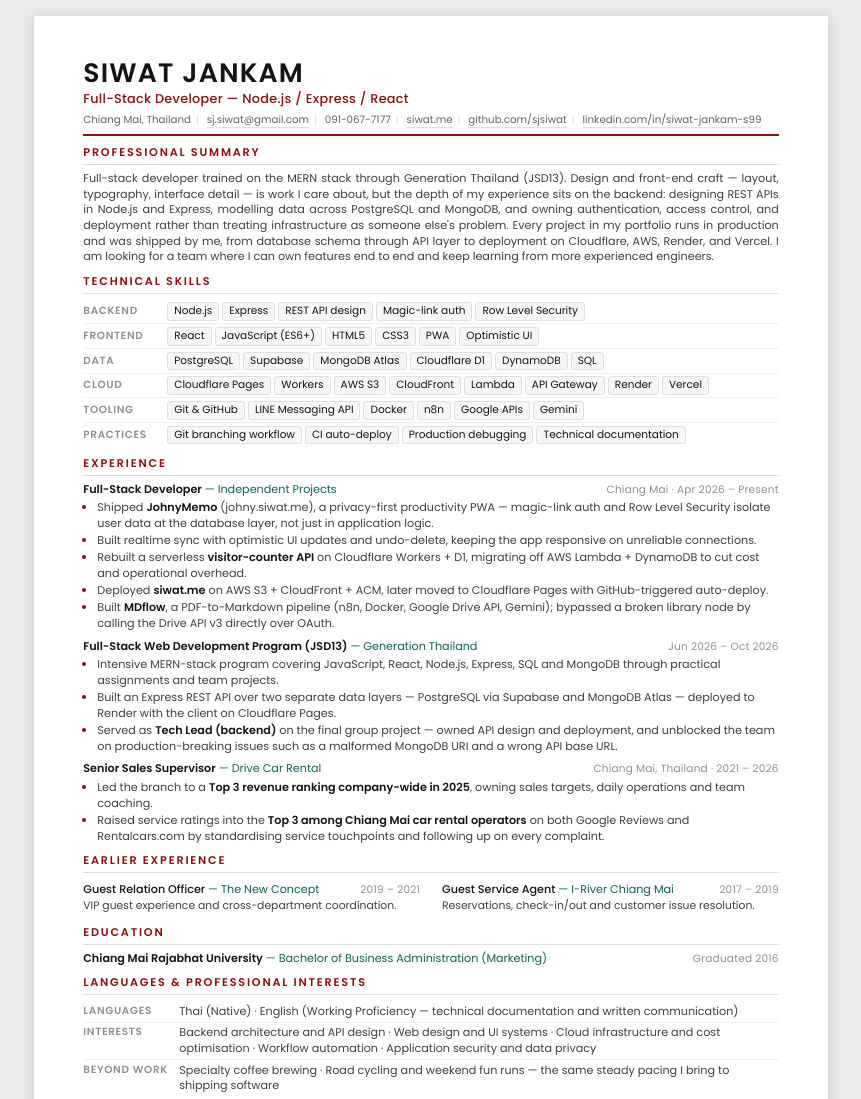
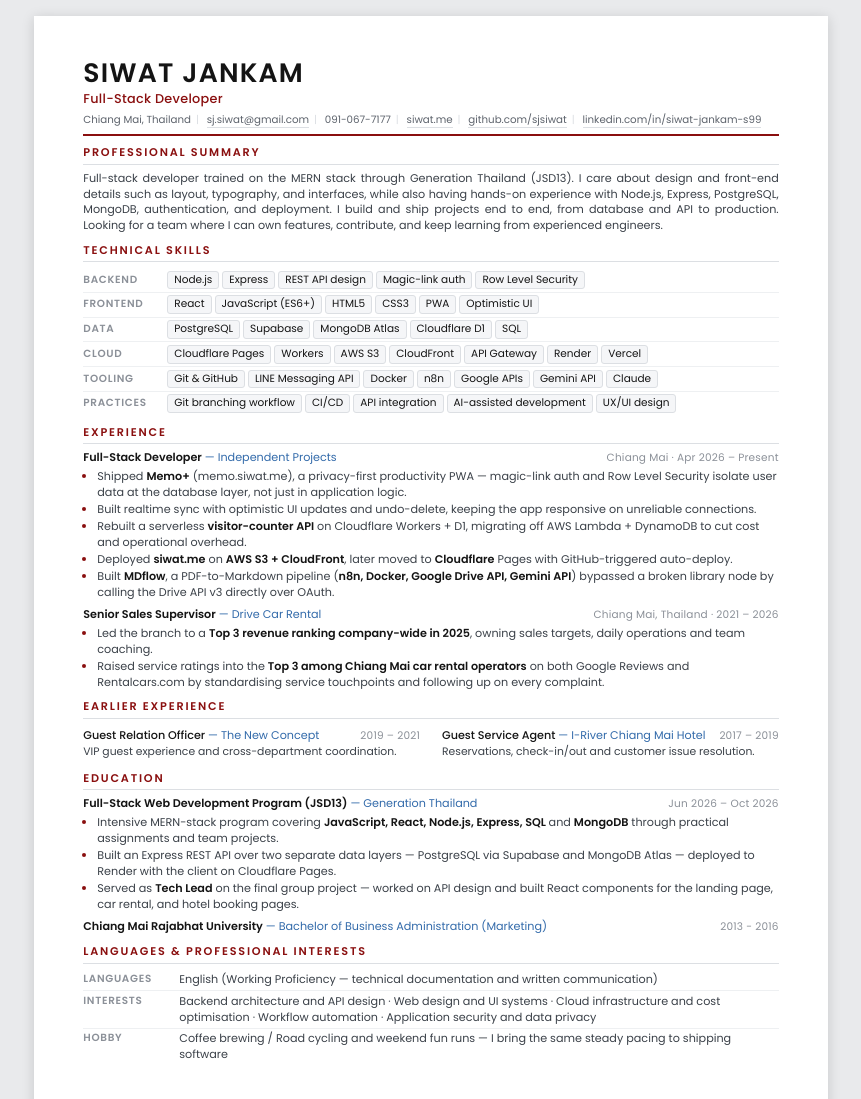
Before and after one commit to sjsiwat/HTML, a plain HTML site: page resume.html in a window 1280 px wide. Shown: the top 1099 px of the page, without its empty margins (209-1070 px from the left). Drawn offline with Linux system fonts and the light colour scheme.

Commit message:
update resume

```diff
--- a/resume.html
+++ b/resume.html
@@ -1,5 +1,6 @@
 <!DOCTYPE html>
 <html lang="en">
+
 <head>
   <meta charset="UTF-8">
   <meta name="viewport" content="width=device-width,initial-scale=1">
@@ -8,125 +9,297 @@
   <link rel="preconnect" href="https://fonts.gstatic.com" crossorigin>
   <link href="https://fonts.googleapis.com/css2?family=Poppins:wght@300;400;500;600;700&display=swap" rel="stylesheet">
   <style>
-  :root{
-    --ink:#141414;
-    --body:#3a4048;
-    --muted:#5c626b;
-    --faint:#8b9098;
-    --rule:#dcdfe3;
-    --chip:#f5f6f8;
-    --accent:#8a0f0f;
-    --org:#0f6157;
+    :root {
+      --ink: #141414;
+      --body: #3a4048;
+      --muted: #5c626b;
+      --faint: #8b9098;
+      --rule: #dcdfe3;
+      --chip: #f5f6f8;
+      --accent: #8a0f0f;
+      --org: #326aaa;
     }
-  *{box-sizing:border-box}
-  html,body{margin:0;padding:0}
-  body{
-    font-family:"Poppins","Helvetica Neue",Arial,sans-serif;
-    font-weight:400;
-    color:var(--ink);
-    font-size:8.4pt;
-    line-height:1.4;
-    background:#e9eaec;
-    -webkit-font-smoothing:antialiased;
+
+    * {
+      box-sizing: border-box
     }
-  .page{
-    width:210mm;
-    min-height:297mm;
-    margin:16px auto;
-    padding:11mm 13mm;
-    background:#fff;
-    box-shadow:0 2px 12px rgba(0,0,0,.15);
+
+    html,
+    body {
+      margin: 0;
+      padding: 0
+    }
+
+    body {
+      font-family: "Poppins", "Helvetica Neue", Arial, sans-serif;
+      font-weight: 400;
+      color: var(--ink);
+      font-size: 8.4pt;
+      line-height: 1.4;
+      background: #e9eaec;
+      -webkit-font-smoothing: antialiased;
+    }
+
+    .page {
+      width: 210mm;
+      min-height: 297mm;
+      margin: 16px auto;
+      padding: 11mm 13mm;
+      background: #fff;
+      box-shadow: 0 2px 12px rgba(0, 0, 0, .15);
     }
 
     /* ---------- header ---------- */
-  header{border-bottom:2px solid var(--accent);padding-bottom:7px;margin-bottom:9px}
-  h1{margin:0;font-size:20pt;font-weight:600;letter-spacing:1.2px;line-height:1.1}
-  .role{margin:3px 0 5px;font-size:9.6pt;color:var(--accent);font-weight:500;letter-spacing:.3px}
-  .contact{font-size:7.7pt;color:var(--muted);font-weight:400;white-space:nowrap}
-  .contact a{color:var(--muted);text-decoration:none;border-bottom:1px solid var(--rule);white-space:nowrap}
-  .sep{margin:0 5px;color:var(--rule)}
+    header {
+      border-bottom: 2px solid var(--accent);
+      padding-bottom: 7px;
+      margin-bottom: 9px
+    }
+
+    h1 {
+      margin: 0;
+      font-size: 20pt;
+      font-weight: 600;
+      letter-spacing: 1.2px;
+      line-height: 1.1
+    }
+
+    .role {
+      margin: 3px 0 5px;
+      font-size: 9.6pt;
+      color: var(--accent);
+      font-weight: 500;
+      letter-spacing: .3px
+    }
+
+    .contact {
+      font-size: 7.7pt;
+      color: var(--muted);
+      font-weight: 400;
+      white-space: nowrap
+    }
+
+    .contact a {
+      color: var(--muted);
+      text-decoration: none;
+      border-bottom: 1px solid var(--rule);
+      white-space: nowrap
+    }
+
+    .sep {
+      margin: 0 5px;
+      color: var(--rule)
+    }
 
     /* ---------- sections ---------- */
-  section{margin-top:9px}
-  h2{
-    margin:0 0 6px;
-    font-size:8.4pt;
-    font-weight:600;
-    letter-spacing:1.8px;
-    text-transform:uppercase;
-    color:var(--accent);
-    border-bottom:1px solid var(--rule);
-    padding-bottom:3px;
+    section {
+      margin-top: 9px
     }
-  p{margin:0}
-  .summary{text-align:justify;font-weight:400;color:var(--body)}
+
+    h2 {
+      margin: 0 0 6px;
+      font-size: 8.4pt;
+      font-weight: 600;
+      letter-spacing: 1.8px;
+      text-transform: uppercase;
+      color: var(--accent);
+      border-bottom: 1px solid var(--rule);
+      padding-bottom: 3px;
+    }
+
+    p {
+      margin: 0
+    }
+
+    .summary {
+      text-align: justify;
+      font-weight: 400;
+      color: var(--body)
+    }
 
     /* ---------- skills ---------- */
-  .skill-row{display:flex;align-items:flex-start;gap:10px;padding:2.5px 0}
-  .skill-row + .skill-row{border-top:1px solid #eef0f2}
-  .skill-row .label{
-    flex:0 0 74px;
-    font-size:7.8pt;
-    font-weight:600;
-    letter-spacing:.7px;
-    text-transform:uppercase;
-    color:var(--faint);
-    padding-top:2px;
+    .skill-row {
+      display: flex;
+      align-items: flex-start;
+      gap: 10px;
+      padding: 2.5px 0
     }
-  .chips{display:flex;flex-wrap:wrap;gap:3px}
-  .chip{
-    border:1px solid var(--rule);
-    background:var(--chip);
-    border-radius:3px;
-    padding:1px 6px;
-    font-size:7.9pt;
-    font-weight:400;
-    white-space:nowrap;
+
+    .skill-row+.skill-row {
+      border-top: 1px solid #eef0f2
+    }
+
+    .skill-row .label {
+      flex: 0 0 74px;
+      font-size: 7.8pt;
+      font-weight: 600;
+      letter-spacing: .7px;
+      text-transform: uppercase;
+      color: var(--faint);
+      padding-top: 2px;
+    }
+
+    .chips {
+      display: flex;
+      flex-wrap: wrap;
+      gap: 3px
+    }
+
+    .chip {
+      border: 1px solid var(--rule);
+      background: var(--chip);
+      border-radius: 3px;
+      padding: 1px 6px;
+      font-size: 7.9pt;
+      font-weight: 400;
+      white-space: nowrap;
     }
 
     /* ---------- entries ---------- */
-  .entry{margin-bottom:7px}
-  .entry:last-child{margin-bottom:0}
-  .line{display:flex;justify-content:space-between;align-items:baseline;gap:12px}
-  .title{font-weight:600}
-  .org{color:var(--org);font-weight:400}
-  .meta{color:var(--faint);font-size:7.9pt;font-weight:400;white-space:nowrap;letter-spacing:.2px}
-  ul{margin:3px 0 0;padding-left:14px}
-  li{margin-bottom:1.5px;font-weight:400;color:var(--body)}
-  li::marker{color:var(--accent)}
-  b,strong{font-weight:600;color:var(--ink)}
+    .entry {
+      margin-bottom: 7px
+    }
+
+    .entry:last-child {
+      margin-bottom: 0
+    }
+
+    .line {
+      display: flex;
+      justify-content: space-between;
+      align-items: baseline;
+      gap: 12px
+    }
+
+    .title {
+      font-weight: 600
+    }
+
+    .org {
+      color: var(--org);
+      font-weight: 400
+    }
+
+    .meta {
+      color: var(--faint);
+      font-size: 7.9pt;
+      font-weight: 400;
+      white-space: nowrap;
+      letter-spacing: .2px
+    }
+
+    ul {
+      margin: 3px 0 0;
+      padding-left: 14px
+    }
+
+    li {
+      margin-bottom: 1.5px;
+      font-weight: 400;
+      color: var(--body)
+    }
+
+    li::marker {
+      color: var(--accent)
+    }
+
+    b,
+    strong {
+      font-weight: 600;
+      color: var(--ink)
+    }
 
     /* ---------- earlier experience ---------- */
-  .earlier{display:grid;grid-template-columns:1fr 1fr;gap:0 22px}
-  .earlier .item{padding:3px 0}
-  .earlier .role-line{display:flex;justify-content:space-between;align-items:baseline;gap:8px}
-  .earlier .who{font-weight:500}
-  .earlier .desc{color:var(--body);font-weight:400;font-size:8.1pt}
+    .earlier {
+      display: grid;
+      grid-template-columns: 1fr 1fr;
+      gap: 0 22px
+    }
+
+    .earlier .item {
+      padding: 3px 0
+    }
+
+    .earlier .role-line {
+      display: flex;
+      justify-content: space-between;
+      align-items: baseline;
+      gap: 8px
+    }
+
+    .earlier .who {
+      font-weight: 500
+    }
+
+    .earlier .desc {
+      color: var(--body);
+      font-weight: 400;
+      font-size: 8.1pt
+    }
 
     /* ---------- footer info ---------- */
-  .info{display:flex;gap:10px;padding:2.5px 0}
-  .info + .info{border-top:1px solid #eef0f2}
-  .info .label{
-    flex:0 0 86px;font-size:7.8pt;font-weight:600;letter-spacing:.7px;
-    text-transform:uppercase;color:var(--faint);white-space:nowrap
+    .info {
+      display: flex;
+      gap: 10px;
+      padding: 2.5px 0
     }
-  .info span:last-child{font-weight:400;color:var(--body)}
 
-  @media print{
-    @page{size:A4;margin:0}
-    body{background:#fff}
-    .page{width:auto;min-height:0;margin:0;padding:11mm 13mm;box-shadow:none}
-    a{color:inherit}
-    .chip{background:var(--chip)!important;-webkit-print-color-adjust:exact;print-color-adjust:exact}
+    .info+.info {
+      border-top: 1px solid #eef0f2
+    }
+
+    .info .label {
+      flex: 0 0 86px;
+      font-size: 7.8pt;
+      font-weight: 600;
+      letter-spacing: .7px;
+      text-transform: uppercase;
+      color: var(--faint);
+      white-space: nowrap
+    }
+
+    .info span:last-child {
+      font-weight: 400;
+      color: var(--body)
+    }
+
+    @media print {
+      @page {
+        size: A4;
+        margin: 0
+      }
+
+      body {
+        background: #fff
+      }
+
+      .page {
+        width: auto;
+        min-height: 0;
+        margin: 0;
+        padding: 11mm 13mm;
+        box-shadow: none
+      }
+
+      a {
+        color: inherit
+      }
+
+      .chip {
+        background: var(--chip) !important;
+        -webkit-print-color-adjust: exact;
+        print-color-adjust: exact
+      }
     }
   </style>
 </head>
+
 <body>
   <div class="page">
 
     <header>
       <h1>SIWAT JANKAM</h1>
-    <div class="role">Full-Stack Developer — Node.js / Express / React</div>
+      <div class="role">Full-Stack Developer</div>
       <div class="contact">
         Chiang Mai, Thailand<span class="sep">|</span>
         <a href="mailto:sj.siwat@gmail.com">sj.siwat@gmail.com</a><span class="sep">|</span>
@@ -139,7 +312,11 @@
 
     <section>
       <h2>Professional Summary</h2>
-    <p class="summary">Full-stack developer trained on the MERN stack through Generation Thailand (JSD13). Design and front-end craft — layout, typography, interface detail — is work I care about, but the depth of my experience sits on the backend: designing REST APIs in Node.js and Express, modelling data across PostgreSQL and MongoDB, and owning authentication, access control, and deployment rather than treating infrastructure as someone else's problem. Every project in my portfolio runs in production and was shipped by me, from database schema through API layer to deployment on Cloudflare, AWS, Render, and Vercel. I am looking for a team where I can own features end to end and keep learning from more experienced engineers.</p>
+      <p class="summary">Full-stack developer trained on the MERN stack through Generation Thailand (JSD13). I care
+        about design and front-end details such as layout, typography, and interfaces, while also having hands-on
+        experience with Node.js, Express, PostgreSQL, MongoDB, authentication, and deployment. I build and ship projects
+        end to end, from database and API to production. Looking for a team where I can own features, contribute, and
+        keep learning from experienced engineers.</p>
     </section>
 
     <section>
@@ -162,29 +339,32 @@
         <div class="label">Data</div>
         <div class="chips">
           <span class="chip">PostgreSQL</span><span class="chip">Supabase</span><span class="chip">MongoDB Atlas</span>
-        <span class="chip">Cloudflare D1</span><span class="chip">DynamoDB</span><span class="chip">SQL</span>
+          <span class="chip">Cloudflare D1</span><span class="chip">SQL</span>
         </div>
       </div>
       <div class="skill-row">
         <div class="label">Cloud</div>
         <div class="chips">
           <span class="chip">Cloudflare Pages</span><span class="chip">Workers</span><span class="chip">AWS S3</span>
-        <span class="chip">CloudFront</span><span class="chip">Lambda</span><span class="chip">API Gateway</span>
+          <span class="chip">CloudFront</span><span class="chip">API Gateway</span>
           <span class="chip">Render</span><span class="chip">Vercel</span>
         </div>
       </div>
       <div class="skill-row">
         <div class="label">Tooling</div>
         <div class="chips">
-        <span class="chip">Git &amp; GitHub</span><span class="chip">LINE Messaging API</span><span class="chip">Docker</span>
-        <span class="chip">n8n</span><span class="chip">Google APIs</span><span class="chip">Gemini</span>
+          <span class="chip">Git &amp; GitHub</span><span class="chip">LINE Messaging API</span><span
+            class="chip">Docker</span>
+          <span class="chip">n8n</span><span class="chip">Google APIs</span><span class="chip">Gemini API</span><span
+            class="chip">Claude</span>
         </div>
       </div>
       <div class="skill-row">
         <div class="label">Practices</div>
         <div class="chips">
-        <span class="chip">Git branching workflow</span><span class="chip">CI auto-deploy</span>
-        <span class="chip">Production debugging</span><span class="chip">Technical documentation</span>
+          <span class="chip">Git branching workflow</span><span class="chip">CI/CD</span>
+          <span class="chip">API integration</span><span class="chip">AI-assisted development</span><span
+            class="chip">UX/UI design</span>
         </div>
       </div>
     </section>
@@ -198,23 +378,16 @@
           <span class="meta">Chiang Mai · Apr 2026 – Present</span>
         </div>
         <ul>
-        <li>Shipped <b>JohnyMemo</b> (johny.siwat.me), a privacy-first productivity PWA — magic-link auth and Row Level Security isolate user data at the database layer, not just in application logic.</li>
-        <li>Built realtime sync with optimistic UI updates and undo-delete, keeping the app responsive on unreliable connections.</li>
-        <li>Rebuilt a serverless <b>visitor-counter API</b> on Cloudflare Workers + D1, migrating off AWS Lambda + DynamoDB to cut cost and operational overhead.</li>
-        <li>Deployed <b>siwat.me</b> on AWS S3 + CloudFront + ACM, later moved to Cloudflare Pages with GitHub-triggered auto-deploy.</li>
-        <li>Built <b>MDflow</b>, a PDF-to-Markdown pipeline (n8n, Docker, Google Drive API, Gemini); bypassed a broken library node by calling the Drive API v3 directly over OAuth.</li>
-      </ul>
-    </div>
-
-    <div class="entry">
-      <div class="line">
-        <span><span class="title">Full-Stack Web Development Program (JSD13)</span> <span class="org">— Generation Thailand</span></span>
-        <span class="meta">Jun 2026 – Oct 2026</span>
-      </div>
-      <ul>
-        <li>Intensive MERN-stack program covering JavaScript, React, Node.js, Express, SQL and MongoDB through practical assignments and team projects.</li>
-        <li>Built an Express REST API over two separate data layers — PostgreSQL via Supabase and MongoDB Atlas — deployed to Render with the client on Cloudflare Pages.</li>
-        <li>Served as <b>Tech Lead (backend)</b> on the final group project — owned API design and deployment, and unblocked the team on production-breaking issues such as a malformed MongoDB URI and a wrong API base URL.</li>
+          <li>Shipped <b>Memo+</b> (memo.siwat.me), a privacy-first productivity PWA — magic-link auth and Row
+            Level Security isolate user data at the database layer, not just in application logic.</li>
+          <li>Built realtime sync with optimistic UI updates and undo-delete, keeping the app responsive on unreliable
+            connections.</li>
+          <li>Rebuilt a serverless <b>visitor-counter API</b> on Cloudflare Workers + D1, migrating off AWS Lambda +
+            DynamoDB to cut cost and operational overhead.</li>
+          <li>Deployed <b>siwat.me</b> on <b>AWS S3 + CloudFront</b>, later moved to <b>Cloudflare</b> Pages with
+            GitHub-triggered auto-deploy.</li>
+          <li>Built <b>MDflow</b>, a PDF-to-Markdown pipeline (<b>n8n, Docker, Google Drive API, Gemini API</b>)
+            bypassed a broken library node by calling the Drive API v3 directly over OAuth.</li>
         </ul>
       </div>
 
@@ -224,8 +397,10 @@
           <span class="meta">Chiang Mai, Thailand · 2021 – 2026</span>
         </div>
         <ul>
-        <li>Led the branch to a <b>Top 3 revenue ranking company-wide in 2025</b>, owning sales targets, daily operations and team coaching.</li>
-        <li>Raised service ratings into the <b>Top 3 among Chiang Mai car rental operators</b> on both Google Reviews and Rentalcars.com by standardising service touchpoints and following up on every complaint.</li>
+          <li>Led the branch to a <b>Top 3 revenue ranking company-wide in 2025</b>, owning sales targets, daily
+            operations and team coaching.</li>
+          <li>Raised service ratings into the <b>Top 3 among Chiang Mai car rental operators</b> on both Google Reviews
+            and Rentalcars.com by standardising service touchpoints and following up on every complaint.</li>
         </ul>
       </div>
     </section>
@@ -242,7 +417,7 @@
         </div>
         <div class="item">
           <div class="role-line">
-          <span class="who">Guest Service Agent <span class="org">— I-River Chiang Mai</span></span>
+            <span class="who">Guest Service Agent <span class="org">— I-River Chiang Mai Hotel</span></span>
             <span class="meta">2017 – 2019</span>
           </div>
           <div class="desc">Reservations, check-in/out and customer issue resolution.</div>
@@ -252,9 +427,29 @@
 
     <section>
       <h2>Education</h2>
+      <div class="entry">
         <div class="line">
-      <span><span class="title">Chiang Mai Rajabhat University</span> <span class="org">— Bachelor of Business Administration (Marketing)</span></span>
-      <span class="meta">Graduated 2016</span>
+          <span><span class="title">Full-Stack Web Development Program (JSD13)</span> <span class="org">— Generation
+              Thailand</span></span>
+          <span class="meta">Jun 2026 – Oct 2026</span>
+        </div>
+        <ul>
+          <li>Intensive MERN-stack program covering <b>JavaScript, React, Node.js, Express, SQL </b>and <b>MongoDB</b>
+            through
+            practical assignments and team projects.</li>
+          <li>Built an Express REST API over two separate data layers — PostgreSQL via Supabase and MongoDB Atlas —
+            deployed to Render with the client on Cloudflare Pages.</li>
+          <li>Served as <b>Tech Lead</b> on the final group project — worked on API design and built React components
+            for the
+            landing page, car rental, and hotel booking pages.</li>
+        </ul>
+      </div>
+      <div class="entry">
+        <div class="line">
+          <span><span class="title">Chiang Mai Rajabhat University</span> <span class="org">— Bachelor of Business
+              Administration (Marketing)</span></span>
+          <span class="meta">2013 - 2016</span>
+        </div>
       </div>
     </section>
 
@@ -262,18 +457,21 @@
       <h2>Languages &amp; Professional Interests</h2>
       <div class="info">
         <span class="label">Languages</span>
-      <span>Thai (Native) · English (Working Proficiency — technical documentation and written communication)</span>
+        <span>English (Working Proficiency — technical documentation and written communication)</span>
       </div>
       <div class="info">
         <span class="label">Interests</span>
-      <span>Backend architecture and API design · Web design and UI systems · Cloud infrastructure and cost optimisation · Workflow automation · Application security and data privacy</span>
+        <span>Backend architecture and API design · Web design and UI systems · Cloud infrastructure and cost
+          optimisation · Workflow automation · Application security and data privacy</span>
       </div>
       <div class="info">
-      <span class="label">Beyond Work</span>
-      <span>Specialty coffee brewing · Road cycling and weekend fun runs — the same steady pacing I bring to shipping software</span>
+        <span class="label">Hobby</span>
+        <span>Coffee brewing / Road cycling and weekend fun runs — I bring the same steady pacing to shipping
+          software</span>
       </div>
     </section>
 
   </div>
 </body>
+
 </html>
```
Lines whose indentation alone changed are shown as unchanged.
